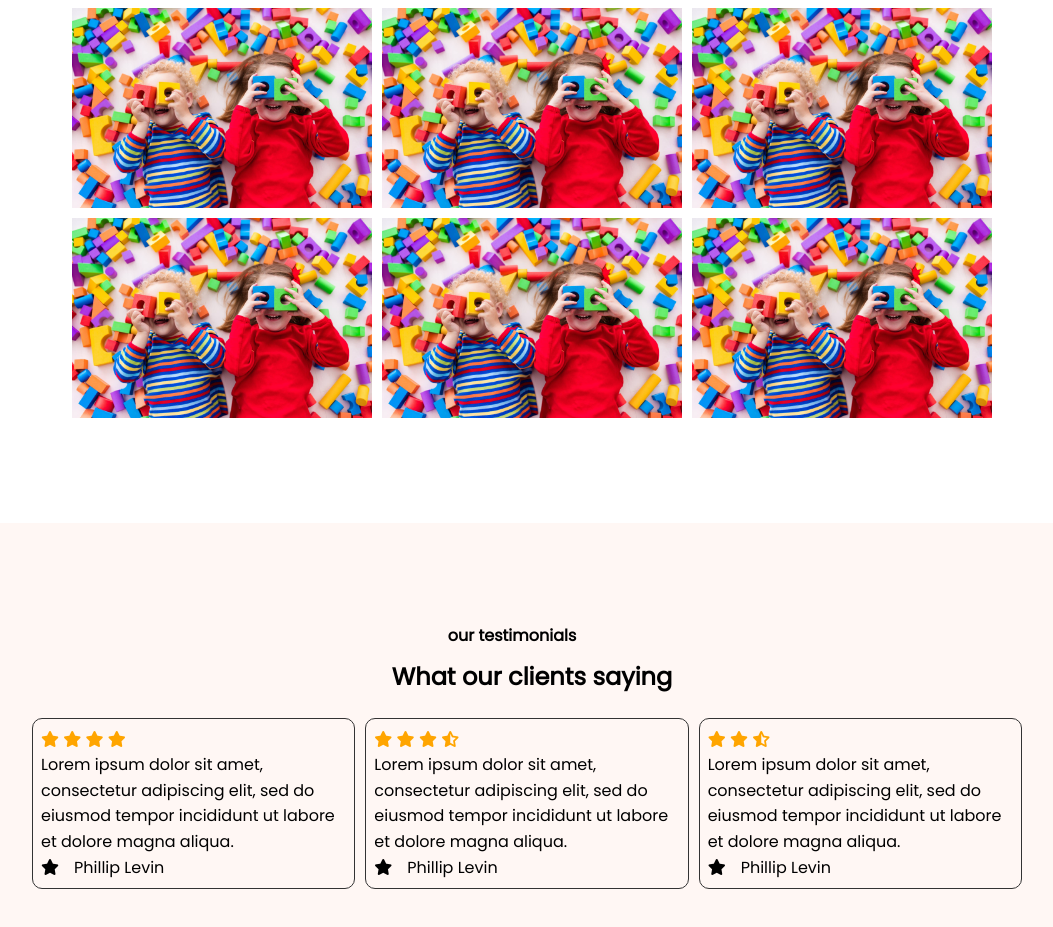
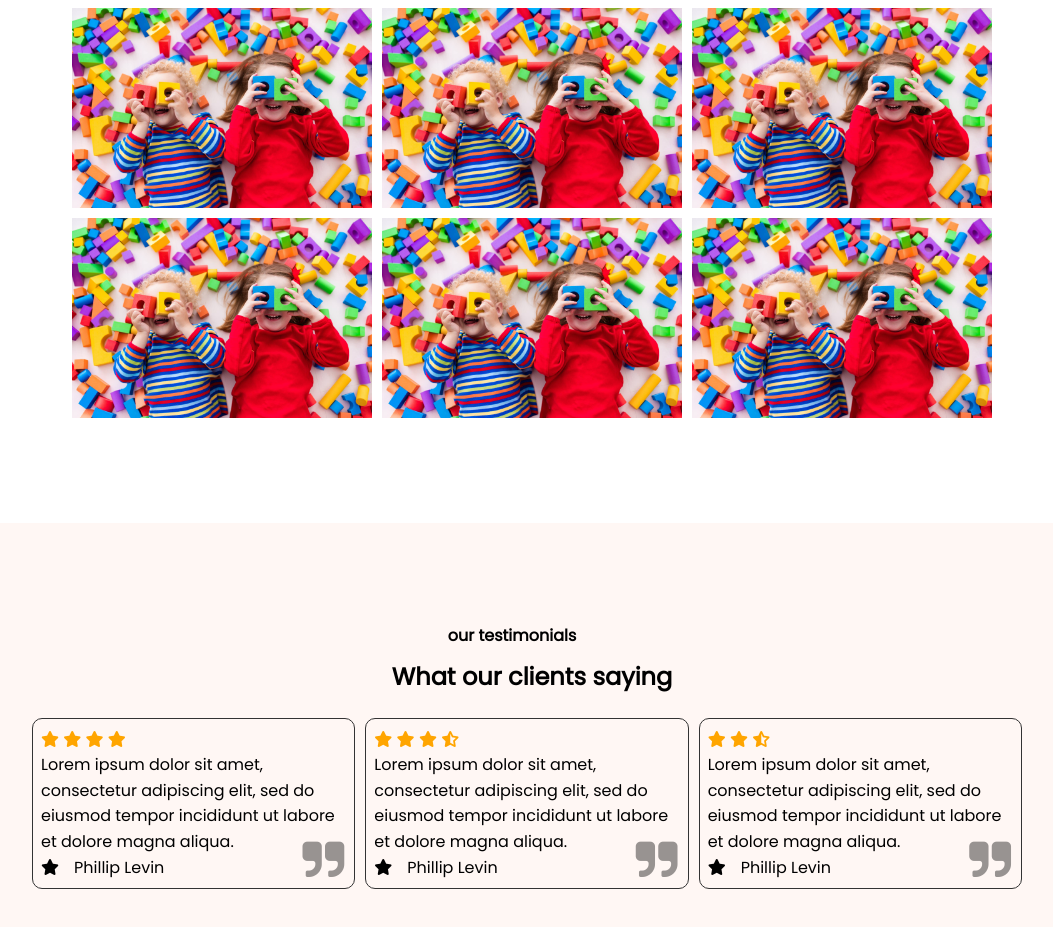
Before and after one commit to guneet07/insure, a plain HTML site: page index.html in a window 1280 px wide. Shown: the part 2337-3264 px from the top of the page, without its empty margins (108-1161 px from the left). Drawn offline with Linux system fonts and the light colour scheme.

Commit message:
Update insure2.css

```diff
--- a/insure2.css
+++ b/insure2.css
@@ -442,7 +442,8 @@ ul:hover{
     right: 10px;
     font-family: FontAwesome;
     font-size: 45px;
-    color: #0000;
+    color: #000;
+    opacity:0.4;
   }
   .flex3{
     display: flex;
```
